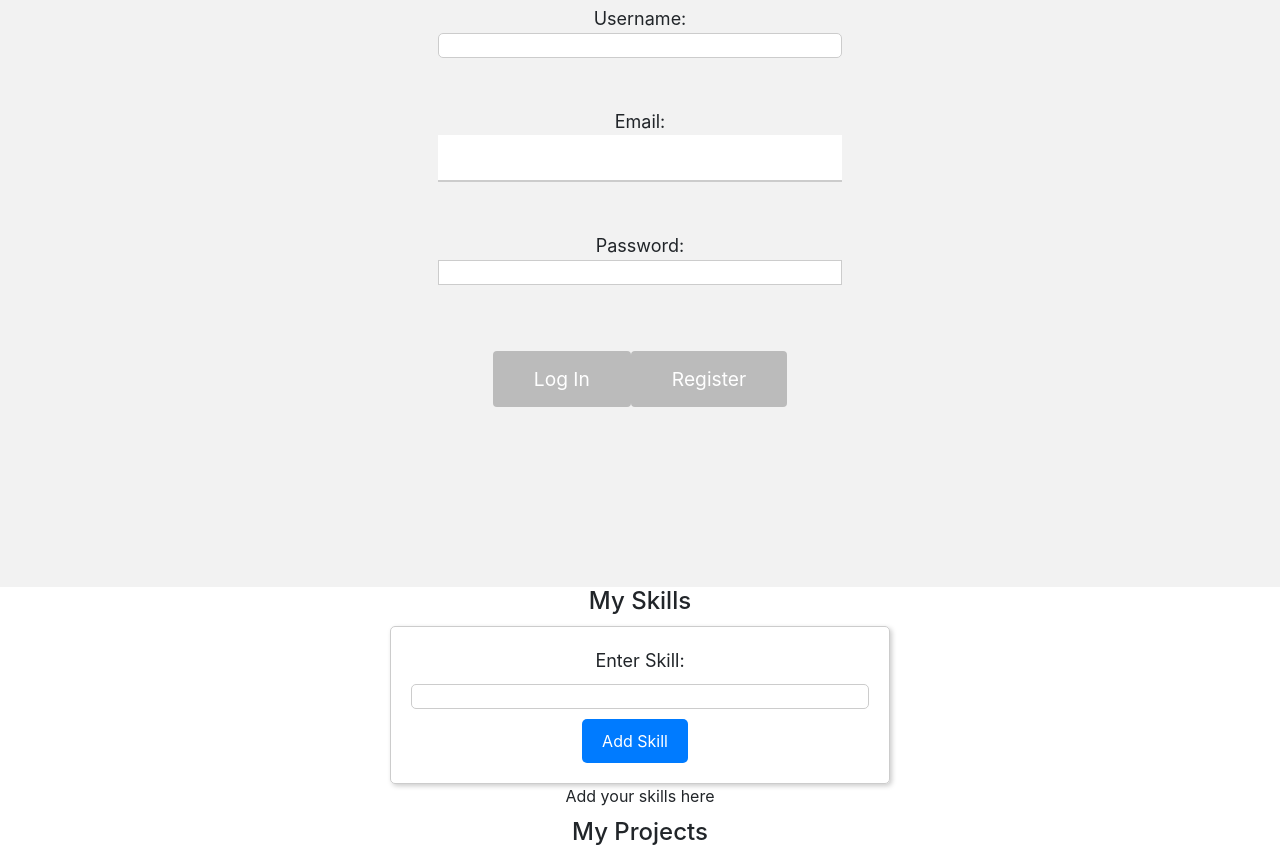
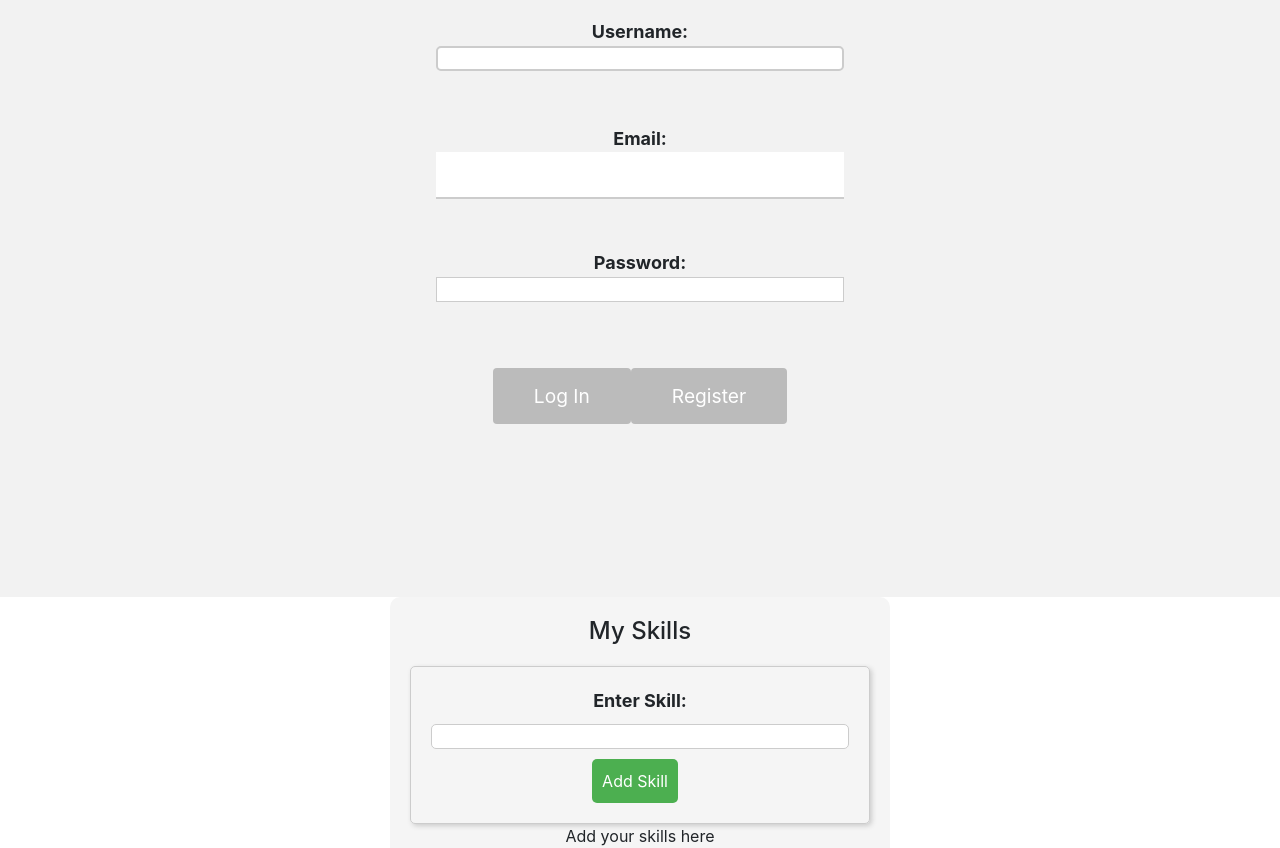
Before and after one commit to Rukorio-Vanessa/Portfolio-app-frontend, a React (Create React App) app: page / in a window 1280 px wide. Shown: the part 400-1248 px from the top of the page. Built offline with nearby package versions, Linux system fonts and the light colour scheme.

Commit message:
added some dummy styling to projects

```diff
--- a/src/index.css
+++ b/src/index.css
@@ -212,3 +212,62 @@ p {
   font-size: 16px;
   margin-bottom: 10px;
 }
+
+/*Projects*/
+.form {
+  max-width: 500px;
+  margin: 0 auto;
+  padding: 20px;
+  background-color: #f5f5f5;
+  border-radius: 10px;
+}
+
+h2 {
+  font-size: 24px;
+  margin-bottom: 20px;
+}
+
+label {
+  display: block;
+  font-weight: bold;
+  margin-bottom: 10px;
+}
+
+input[type="text"] {
+  width: 100%;
+  padding: 10px;
+  margin-bottom: 20px;
+  border: 2px solid #ccc;
+  border-radius: 5px;
+}
+
+button[type="submit"],
+button {
+  display: inline-block;
+  padding: 10px;
+  background-color: #4CAF50;
+  color: #fff;
+  border: none;
+  border-radius: 5px;
+  margin-right: 10px;
+  cursor: pointer;
+}
+
+button[type="submit"]:hover,
+button:hover {
+  background-color: #333;
+}
+
+ul {
+  list-style: none;
+  padding: 0;
+}
+
+li {
+  margin-bottom: 10px;
+}
+
+strong {
+  font-weight: bold;
+  margin-right: 5px;
+}
```
